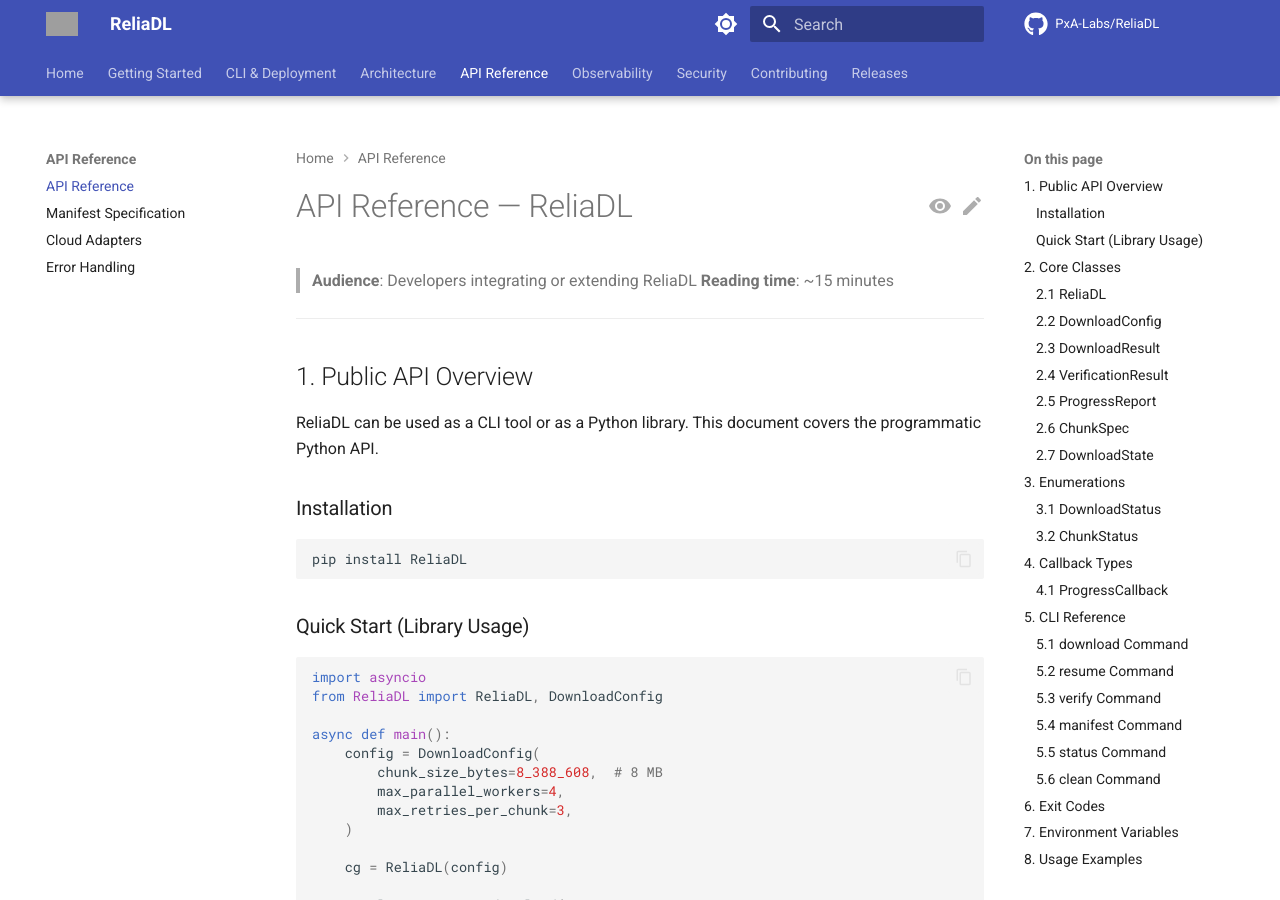
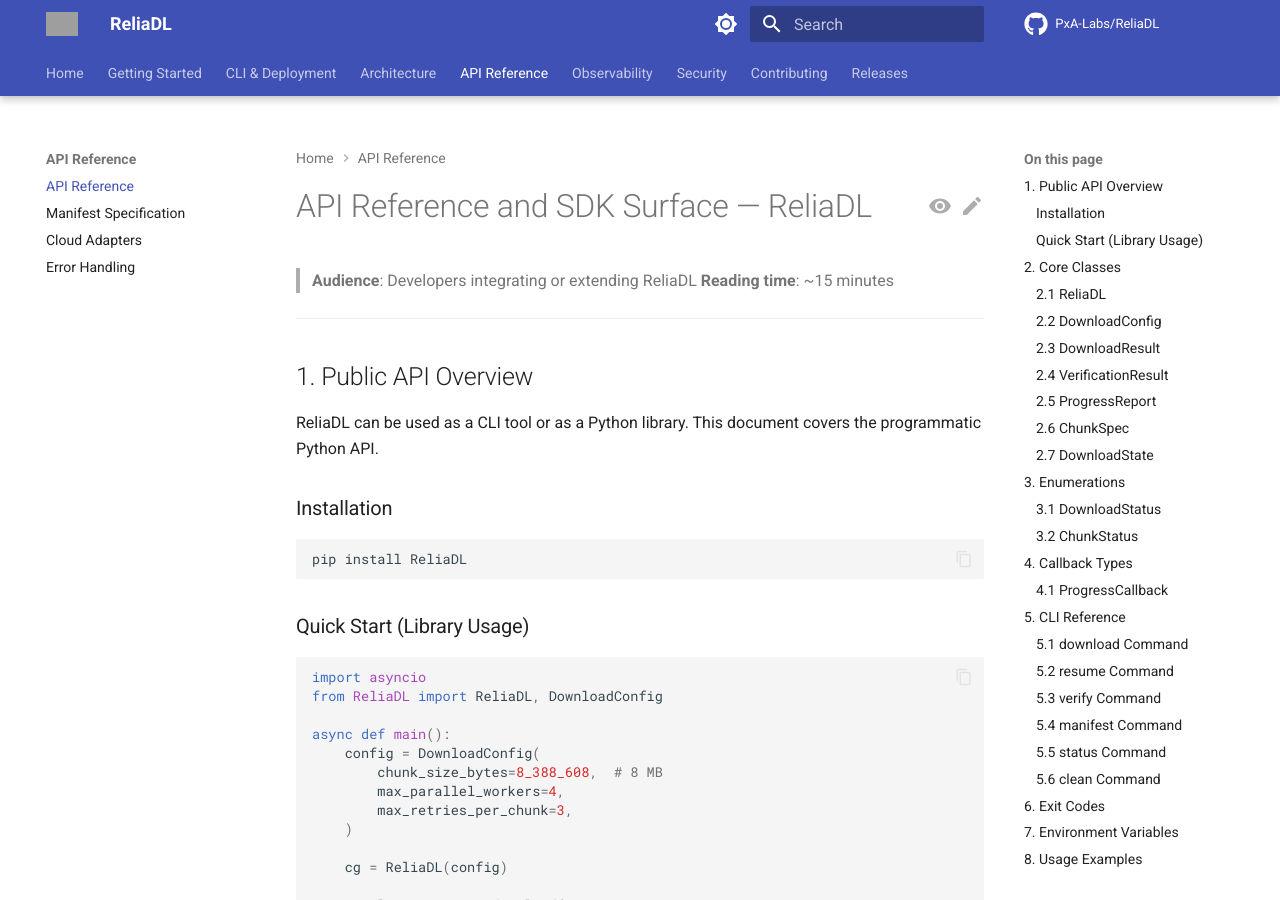
Before and after one commit to PxA-Labs/ReliaDL, an MkDocs documentation site: the page built from docs/API_REFERENCE.md, in a window 1280 px wide and 900 px high. Built offline with MkDocs 1.6.1 and Material for MkDocs 9.7.7, drawn with Linux system fonts in a browser that asks for light colours; comment, search, counter and statistics services are not loaded; the version menu is left out; grey boxes are pictures that could not be loaded.

Commit message:
docs: update API reference document title

```diff
--- a/docs/API_REFERENCE.md
+++ b/docs/API_REFERENCE.md
@@ -1,4 +1,4 @@
-# API Reference — ReliaDL
+# API Reference and SDK Surface — ReliaDL
 
 > **Audience**: Developers integrating or extending ReliaDL
 > **Reading time**: ~15 minutes
```
